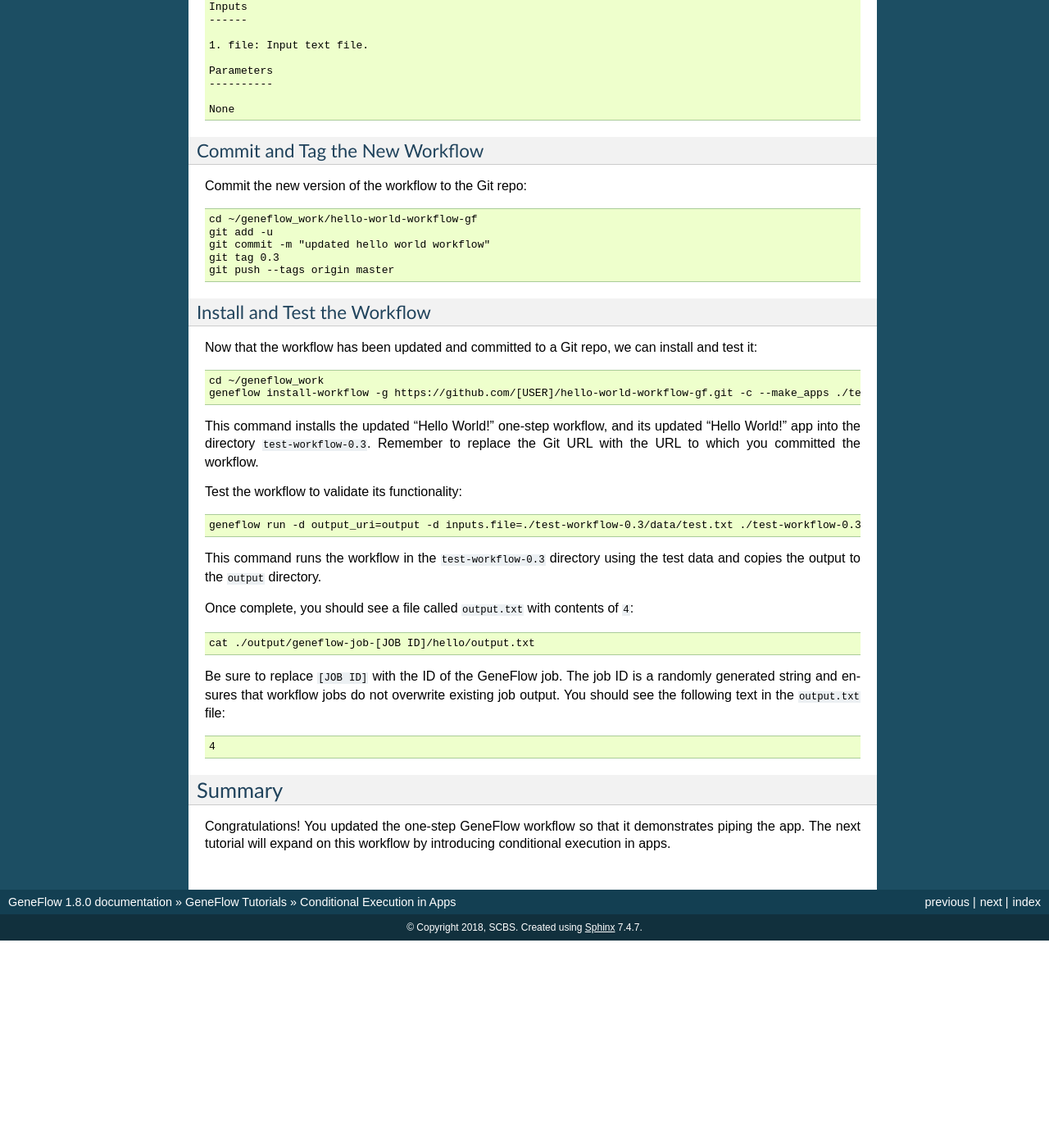
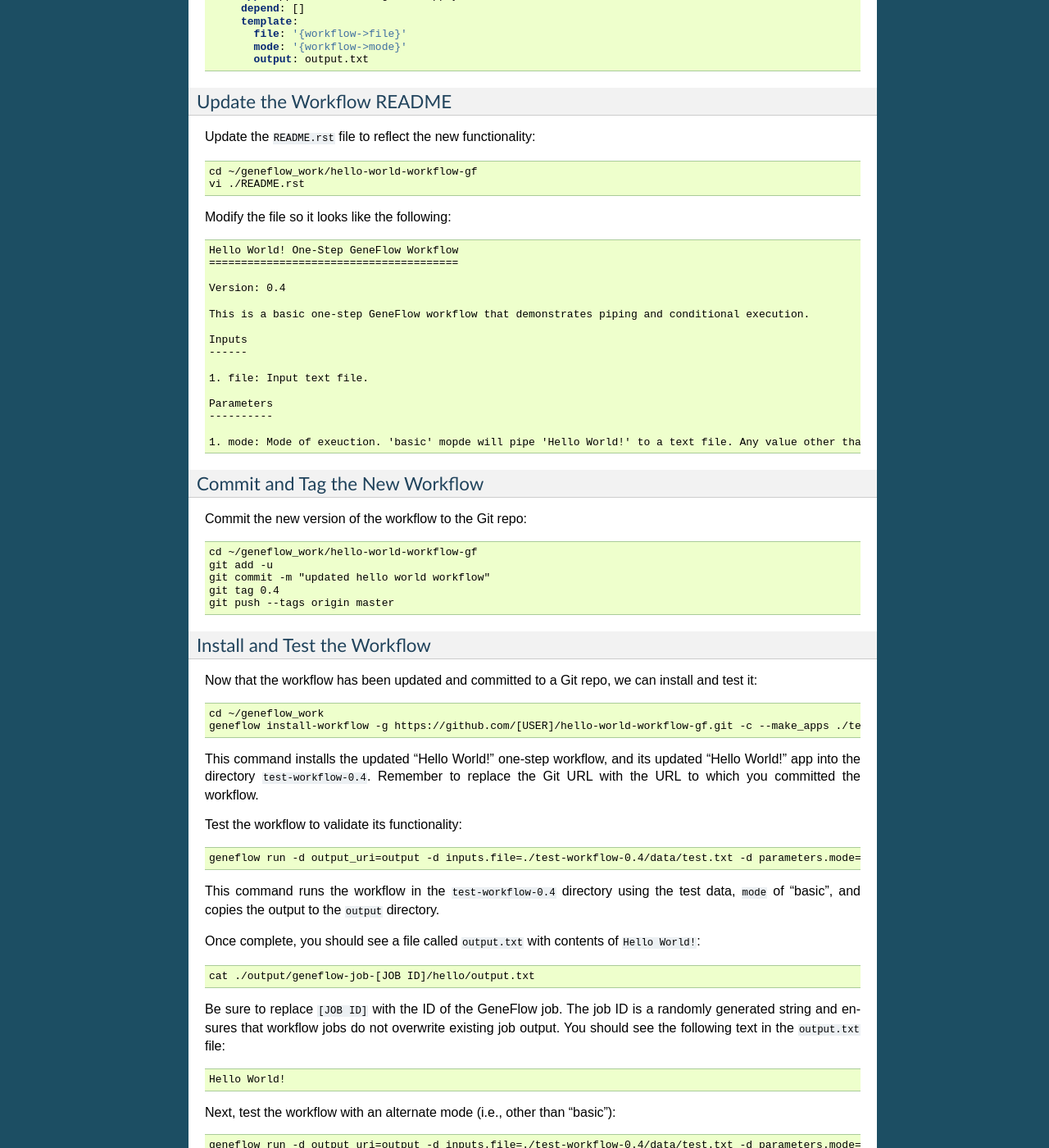
Before and after one commit to CDCgov/geneflow, a Sphinx documentation site: the page built from docs/chapters/tutorials/app-exec-conditional.rst, in a window 1280 px wide and 1400 px high, scrolled down 4801 px. Shown: the whole window at 82% size. Built offline with Sphinx 7.4.7, drawn with Linux system fonts in a browser that asks for light colours; before the commit the page ends 5948 px from its top, so only the background shows below that; some of the changed text lies outside the part shown.

Commit message:
update version and changelog

```diff
--- a/docs/chapters/tutorials/app-exec-conditional.rst
+++ b/docs/chapters/tutorials/app-exec-conditional.rst
@@ -259,13 +259,36 @@
 Add a Workflow Parameter
 ~~~~~~~~~~~~~~~~~~~~~~~~
 
-In the ``workflow.yaml`` file,
+In the ``workflow.yaml`` file, edit the ``parameters`` section so that it includes a ``mode`` parameter:
 
+.. code-block:: yaml
+
+    parameters:
+      mode:
+        label: Mode
+        description: Execution mode
+        type: string
+        default: basic
+        enable: true
+        visible: true
+
+This parameter will be passed on to the new app in the ``steps`` section.
 
 Update Workflow Steps
 ~~~~~~~~~~~~~~~~~~~~~
 
+Update the ``steps`` section so that the ``hello`` step refers to the latest app version (i.e., 0.4), and passes the new ``mode`` parameter to the app:
 
+.. code-block:: yaml
+
+    steps:
+       hello:
+         app: apps/hello-world-gf-0.4/app.yaml
+         depend: []
+         template:
+           file: '{workflow->file}'
+           mode: '{workflow->mode}'
+           output: output.txt
 
 Update the Workflow README
 ~~~~~~~~~~~~~~~~~~~~~~~~~~
@@ -296,7 +319,7 @@
     Parameters
     ----------
 
-    None
+    1. mode: Mode of exeuction. 'basic' mopde will pipe 'Hello World!' to a text file. Any value other than 'basic' will process the input file with a series of commands that counts the number of words in the input file.
 
 Commit and Tag the New Workflow
 ~~~~~~~~~~~~~~~~~~~~~~~~~~~~~~~
@@ -308,7 +331,7 @@
     cd ~/geneflow_work/hello-world-workflow-gf
     git add -u
     git commit -m "updated hello world workflow"
-    git tag 0.3
+    git tag 0.4
     git push --tags origin master
 
 Install and Test the Workflow
@@ -319,19 +342,19 @@
 .. code-block:: text
 
     cd ~/geneflow_work
-    geneflow install-workflow -g https://github.com/[USER]/hello-world-workflow-gf.git -c --make_apps ./test-workflow-0.3
+    geneflow install-workflow -g https://github.com/[USER]/hello-world-workflow-gf.git -c --make_apps ./test-workflow-0.4
 
-This command installs the updated "Hello World!" one-step workflow, and its updated "Hello World!" app into the directory ``test-workflow-0.3``. Remember to replace the Git URL with the URL to which you committed the workflow.
+This command installs the updated "Hello World!" one-step workflow, and its updated "Hello World!" app into the directory ``test-workflow-0.4``. Remember to replace the Git URL with the URL to which you committed the workflow.
 
 Test the workflow to validate its functionality:
 
 .. code-block:: text
 
-    geneflow run -d output_uri=output -d inputs.file=./test-workflow-0.3/data/test.txt ./test-workflow-0.3
+    geneflow run -d output_uri=output -d inputs.file=./test-workflow-0.4/data/test.txt -d parameters.mode=basic ./test-workflow-0.4
 
-This command runs the workflow in the ``test-workflow-0.3`` directory using the test data and copies the output to the ``output`` directory.
+This command runs the workflow in the ``test-workflow-0.4`` directory using the test data, ``mode`` of "basic", and copies the output to the ``output`` directory.
 
-Once complete, you should see a file called ``output.txt`` with contents of ``4``:
+Once complete, you should see a file called ``output.txt`` with contents of ``Hello World!``:
 
 .. code-block:: text
 
@@ -341,9 +364,29 @@
 
 .. code-block:: text
 
-    4
+    Hello World!
+
+Next, test the workflow with an alternate mode (i.e., other than "basic"):
+
+.. code-block:: text
+
+    geneflow run -d output_uri=output -d inputs.file=./test-workflow-0.4/data/test.txt -d parameters.mode=advanced ./test-workflow-0.4
+
+This command runs the workflow in the ``test-workflow-0.4`` directory using the test data, ``mode`` of "advanced", and copies the output to the ``output`` directory.
+
+Once complete, you should see a file called ``output.txt`` with contents of ``4``:
+
+.. code-block:: text
+
+    cat ./output/geneflow-job-[JOB ID]/hello/output.txt
+
+Be sure to replace ``[JOB ID]`` with the ID of the GeneFlow job. You should see the following text in the ``output.txt`` file:
+
+.. code-block:: text
+
+    3
 
 Summary
 -------
 
-Congratulations! You updated the one-step GeneFlow workflow so that it demonstrates piping the app. The next tutorial will expand on this workflow by introducing conditional execution in apps.
+Congratulations! You updated the one-step GeneFlow workflow so that it demonstrates conditional execution in the app. The next tutorial will expand on this workflow by adding more steps.
--- a/docs/chapters/tutorials/app-exec-pipe.rst
+++ b/docs/chapters/tutorials/app-exec-pipe.rst
@@ -305,7 +305,7 @@
 
 This command runs the workflow in the ``test-workflow-0.3`` directory using the test data and copies the output to the ``output`` directory.
 
-Once complete, you should see a file called ``output.txt`` with contents of ``4``:
+Once complete, you should see a file called ``output.txt`` with contents of ``3``:
 
 .. code-block:: text
 
@@ -315,7 +315,7 @@
 
 .. code-block:: text
 
-    4
+    3
 
 Summary
 -------
--- a/docs/conf.py
+++ b/docs/conf.py
@@ -60,9 +60,9 @@
 # built documents.
 #
 # The short X.Y version.
-version = '1.8'
+version = '1.9'
 # The full version, including alpha/beta/rc tags.
-release = '1.8.0'
+release = '1.9.0'
 
 # The language for content autogenerated by Sphinx. Refer to documentation
 # for a list of supported languages.
--- a/docs/index.rst
+++ b/docs/index.rst
@@ -3,7 +3,7 @@
 GeneFlow Documentation
 ======================
 
-Version: 1.8.0
+Version: 1.9.0
 
 GeneFlow (GF) is a light-weight platform-agnostic workflow engine for scientific computing.
 
```
Also changed, not shown: CHANGELOG.md (+5 -0 lines), README.md (+1 -1 lines), 1 other file.
